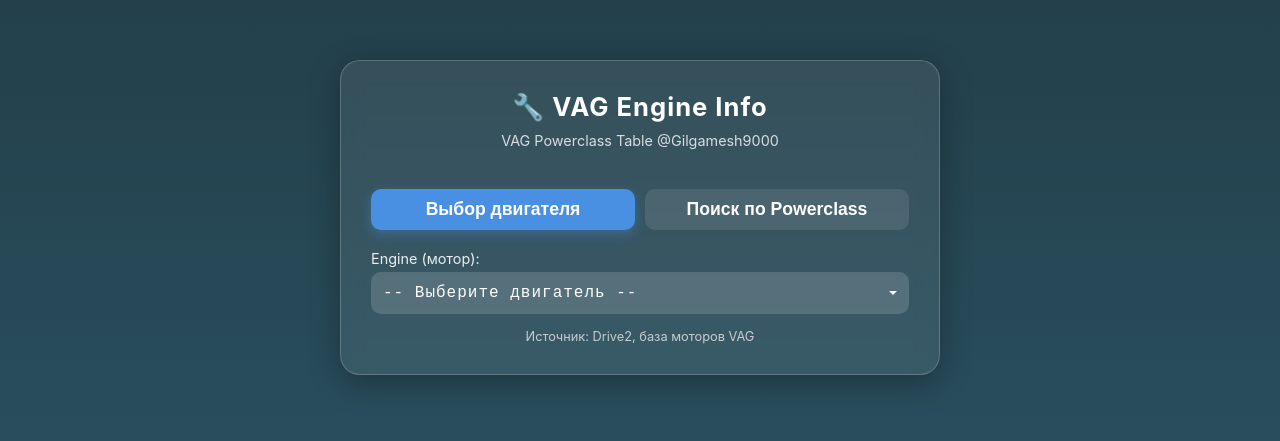
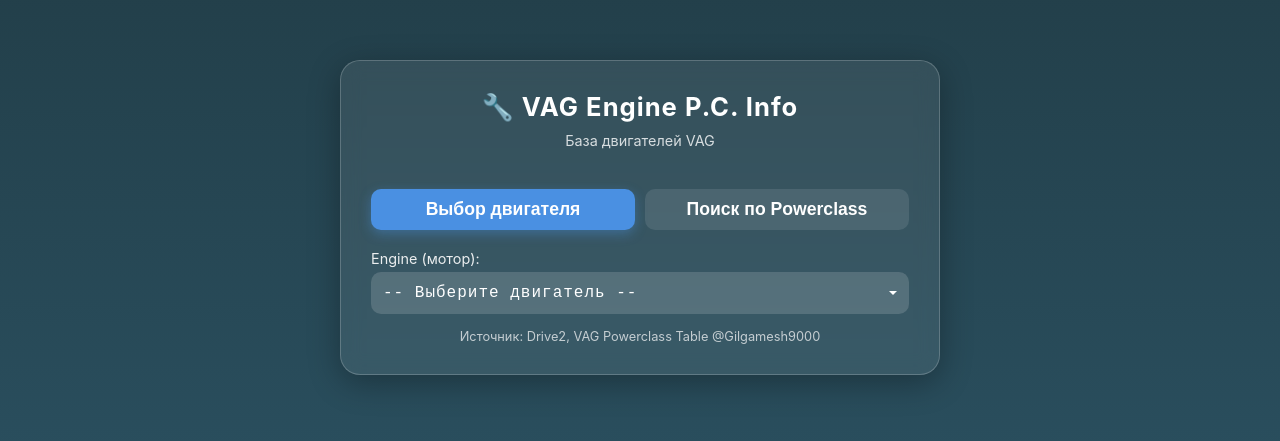
Before and after one commit to Droid-Sta/Power-class, a plain HTML site: page index.html in a window 1280 px wide. Shown: the part 183-624 px from the top of the page. Drawn offline with Linux system fonts and the light colour scheme; a script that the page names is missing.

Commit message:
Update index.html

```diff
--- a/index.html
+++ b/index.html
@@ -98,8 +98,8 @@
 </head>
 <body>
     <div class="container">
-        <h1>🔧 VAG Engine Info</h1>
-        <div class="subtitle">VAG Powerclass Table @Gilgamesh9000</div>
+        <h1>🔧 VAG Engine P.C. Info</h1>
+        <div class="subtitle">База двигателей VAG</div>
 
         <!-- Переключатель вкладок -->
         <div class="tabs">
@@ -133,7 +133,7 @@
             <div class="empty-message" id="powerclassEmpty">Ничего не найдено</div>
         </div>
 
-        <div class="info">Источник: Drive2, база моторов VAG</div>
+        <div class="info">Источник: Drive2, VAG Powerclass Table @Gilgamesh9000</div>
     </div>
 
     <script>
```
